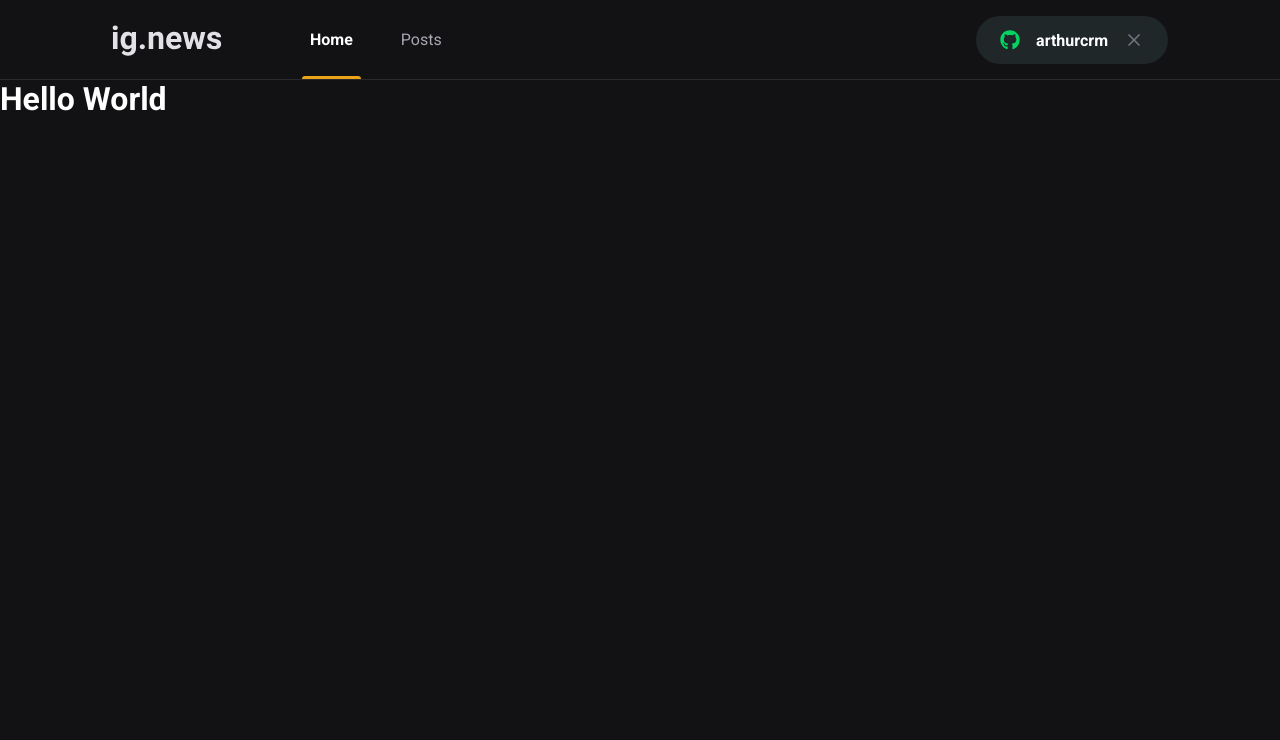
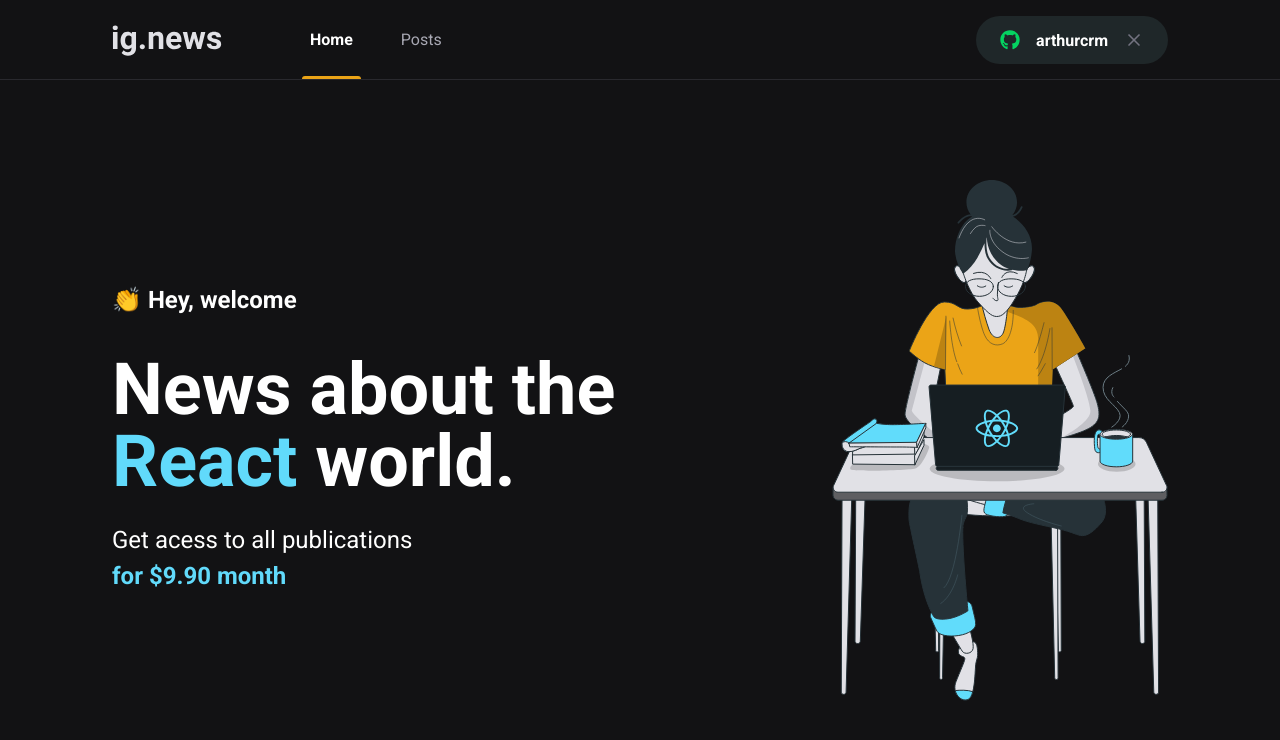
Before and after one commit to arthurcrm/ignews_ignite, a Next.js app: page / in a window 1280 px wide. Shown: the top 740 px of the page. Built offline with nearby package versions, Linux system fonts and the light colour scheme.

Commit message:
Create: Home Component

```diff
--- /dev/null
+++ b/src/pages/home.module.scss
@@ -0,0 +1,41 @@
+.contentContainer {
+  max-width: 1120px;
+  margin: 0 auto;
+  padding: 0 2rem;
+  height: calc(100vh - 5rem);
+
+  display: flex;
+  align-items: center;
+  justify-content: space-between;
+}
+
+.hero {
+  max-width: 600px;
+
+  > span {
+    font-size: 1.5rem;
+    font-weight: bold;
+  }
+
+  h1 {
+    font-size: 4.5rem;
+    line-height: 4.5rem;
+    font-weight: 900;
+    margin-top: 2.5rem;
+
+    span {
+      color: var(--cyan-500);
+    }
+  }
+
+  p {
+    font-size: 1.5rem;
+    line-height: 2.25rem;
+    margin-top: 1.5rem;
+
+    span {
+      color: var(--cyan-500);
+      font-weight: bold;
+    }
+  }
+}
--- a/src/pages/index.tsx
+++ b/src/pages/index.tsx
@@ -1,12 +1,27 @@
 import Head from "next/head";
+
+import styles from "./home.module.scss";
 
 export default function Home() {
   return (
     <>
       <Head>
-        <title>ig.news</title>
+        <title>Home | ig.news</title>
       </Head>
-      <h1>Hello World</h1>
+      <main className={styles.contentContainer}>
+        <section className={styles.hero}>
+          <span>👏 Hey, welcome</span>
+          <h1>
+            News about the <span>React</span> world.
+          </h1>
+          <p>
+            Get acess to all publications <br />
+            <span>for $9.90 month</span>
+          </p>
+        </section>
+
+        <img src="/images/avatar.svg" alt="Coding" />
+      </main>
     </>
   );
 }
```
